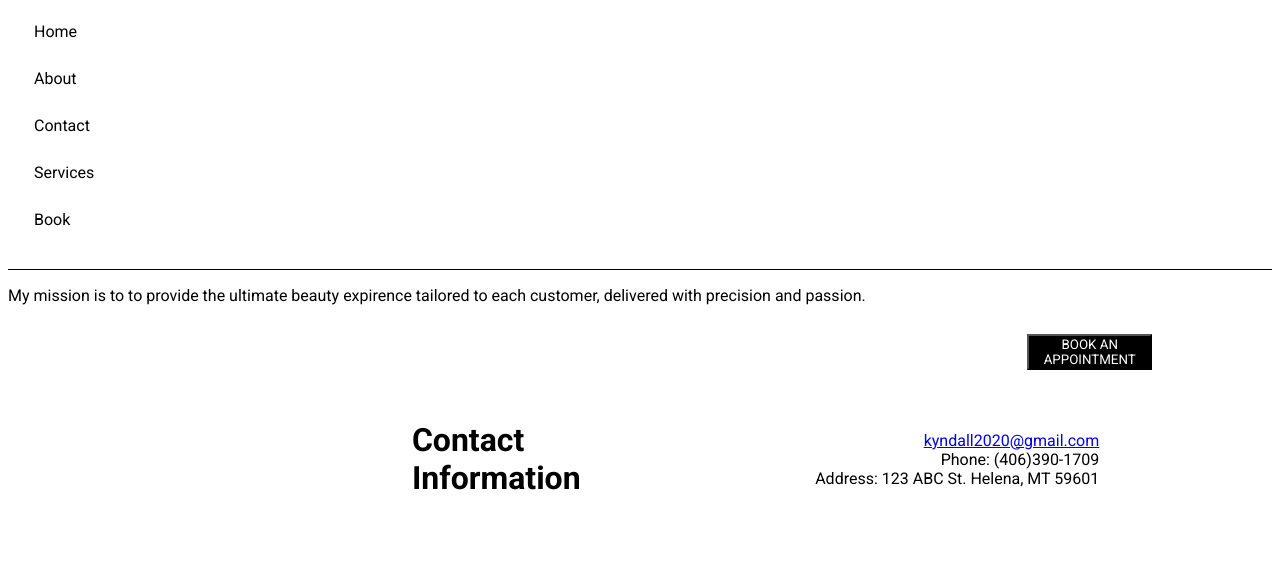
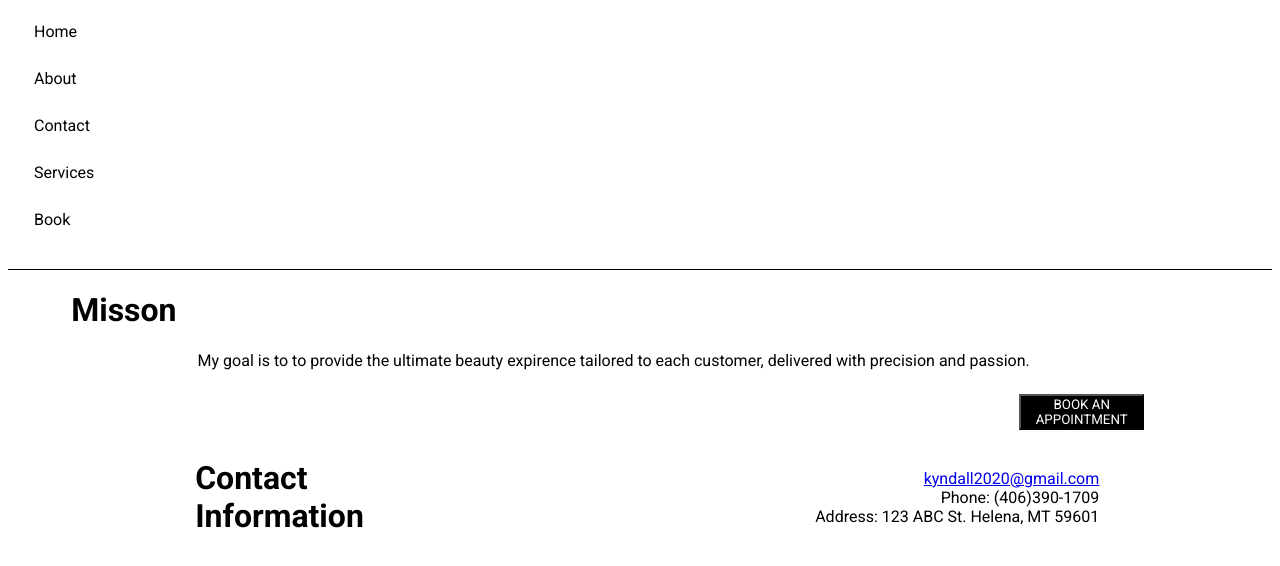
Before and after one commit to Kyndallk2/Kyndallk2.github.io, a plain HTML site: page assignments/menu/menu.html in a window 1280 px wide. Shown: the part 130-696 px from the top of the page. Drawn offline with Linux system fonts and the light colour scheme.

Commit message:
added "Misson"

```diff
--- a/assignments/menu/css/style.css
+++ b/assignments/menu/css/style.css
@@ -26,7 +26,12 @@ a:hover {
 }
 /*styling for h1*/
 h1 {
-  margin-left: 80%; /* moves book appointment button*/
+  margin-left: 5%; /* moves Misson*/
+}
+/* stylig for p*/
+p{
+  margin-left: 15%;
+  text-size-adjust: 4rem;
 }
 button {
   background-color: black;
@@ -35,6 +40,7 @@ button {
   height: 36px;
   width: 125px;
   margin: 8px;
+  margin-left: 80%; /* moves button*/
 }
 /* styling for the footer */
 footer {
--- a/assignments/menu/menu.html
+++ b/assignments/menu/menu.html
@@ -21,13 +21,14 @@
             <li> <a href="../../page5.html">Book</a></li>
         </ul>
     </header>
-    <p>My mission is to to provide the ultimate beauty expirence tailored to each customer, delivered with precision and passion.</p>
     <h1>
+        Misson
+        </h1>
+        <p>My goal is to to provide the ultimate beauty expirence tailored to each customer, delivered with precision and passion.
+        </p>
         <button>
             BOOK AN APPOINTMENT
         </button>
-
-    </h1>
     <footer>
         <div class="contact">
                 <h1>Contact Information</h1>
```
